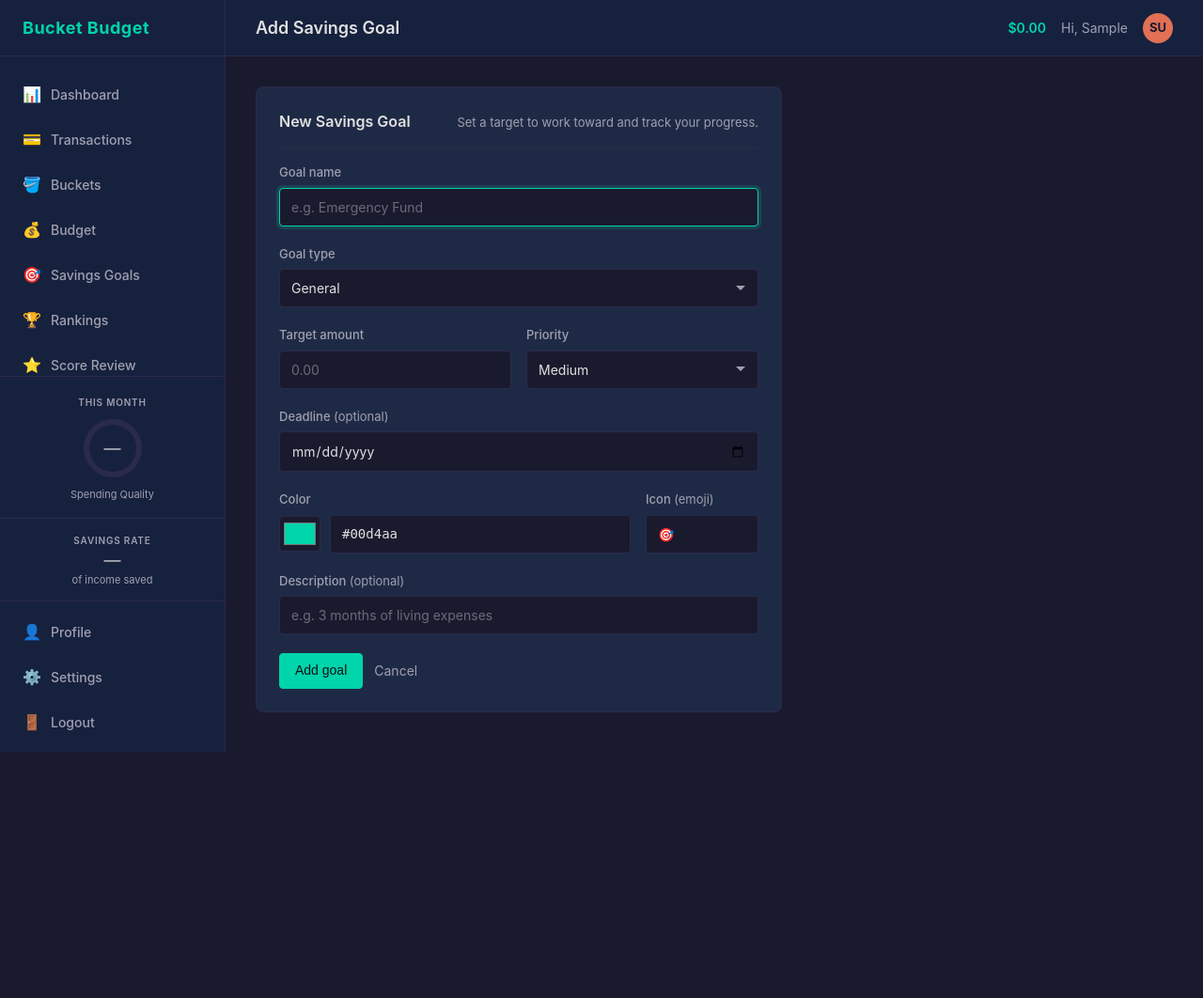
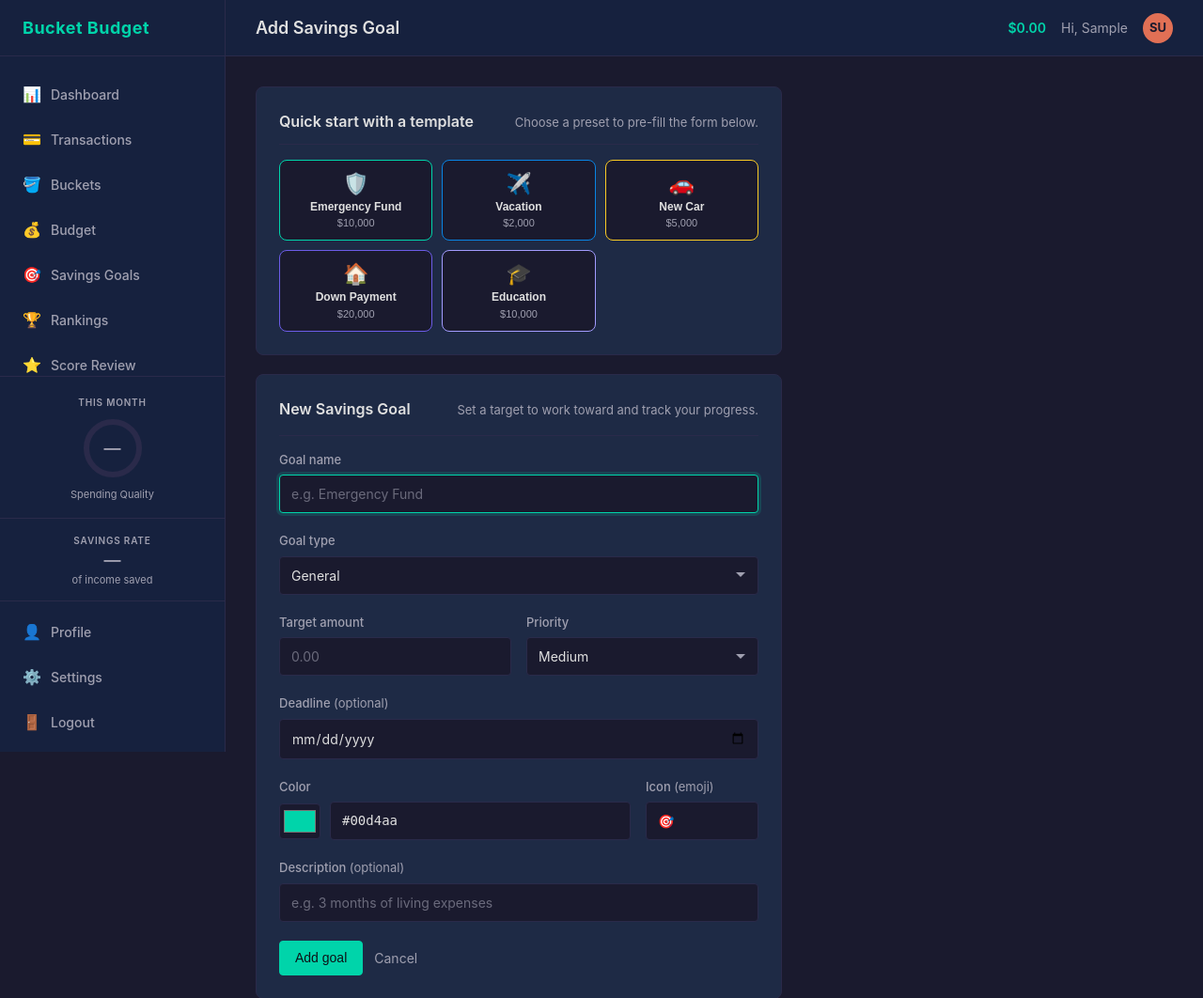
Before and after one commit to dsneed123/bucket-budget, a Django app: page /savings/add/ in a window 1280 px wide. Shown: the top 1062 px of the page at 94% size. Before the commit the page ends 800 px from the top, so only its background shows below. Run offline with Django 4.2, Linux system fonts and the light colour scheme; the visitor is signed in with stand-in values (Sample User, id 1); data that the repository does not hold is empty.

Commit message:
Add goal templates (#109)
Co-authored-by: dsneed123 <davissneed@Daviss-Mac-mini.local>

```diff
--- a/savings/templates/savings/savings_goal_add.html
+++ b/savings/templates/savings/savings_goal_add.html
@@ -4,6 +4,76 @@
 
 {% block content %}
 <div style="max-width: 560px;">
+
+    <div class="card" style="margin-bottom: 20px;">
+        <div class="card-header" style="padding-bottom: 12px;">
+            <h2 class="card-title">Quick start with a template</h2>
+            <p class="card-subtitle">Choose a preset to pre-fill the form below.</p>
+        </div>
+        <div style="display: grid; grid-template-columns: repeat(3, 1fr); gap: 10px;">
+            <button type="button" class="goal-template-btn"
+                data-name="Emergency Fund"
+                data-target="10000"
+                data-icon="🛡️"
+                data-color="#00d4aa"
+                data-goal-type="emergency_fund"
+                data-description="3–6 months of living expenses"
+                style="border: 1px solid #00d4aa;">
+                <span style="font-size: 22px;">🛡️</span>
+                <span class="tpl-label">Emergency Fund</span>
+                <span class="tpl-amount">$10,000</span>
+            </button>
+            <button type="button" class="goal-template-btn"
+                data-name="Vacation"
+                data-target="2000"
+                data-icon="✈️"
+                data-color="#0984e3"
+                data-goal-type="vacation"
+                data-description=""
+                style="border: 1px solid #0984e3;">
+                <span style="font-size: 22px;">✈️</span>
+                <span class="tpl-label">Vacation</span>
+                <span class="tpl-amount">$2,000</span>
+            </button>
+            <button type="button" class="goal-template-btn"
+                data-name="New Car"
+                data-target="5000"
+                data-icon="🚗"
+                data-color="#f9ca24"
+                data-goal-type="purchase"
+                data-description=""
+                style="border: 1px solid #f9ca24;">
+                <span style="font-size: 22px;">🚗</span>
+                <span class="tpl-label">New Car</span>
+                <span class="tpl-amount">$5,000</span>
+            </button>
+            <button type="button" class="goal-template-btn"
+                data-name="Down Payment"
+                data-target="20000"
+                data-icon="🏠"
+                data-color="#6c5ce7"
+                data-goal-type="purchase"
+                data-description=""
+                style="border: 1px solid #6c5ce7;">
+                <span style="font-size: 22px;">🏠</span>
+                <span class="tpl-label">Down Payment</span>
+                <span class="tpl-amount">$20,000</span>
+            </button>
+            <button type="button" class="goal-template-btn"
+                data-name="Education Fund"
+                data-target="10000"
+                data-icon="🎓"
+                data-color="#a29bfe"
+                data-goal-type="education"
+                data-description=""
+                style="border: 1px solid #a29bfe;">
+                <span style="font-size: 22px;">🎓</span>
+                <span class="tpl-label">Education</span>
+                <span class="tpl-amount">$10,000</span>
+            </button>
+        </div>
+    </div>
+
     <div class="card">
         <div class="card-header">
             <h2 class="card-title">New Savings Goal</h2>
@@ -138,6 +208,38 @@
     </div>
 </div>
 
+<style>
+.goal-template-btn {
+    display: flex;
+    flex-direction: column;
+    align-items: center;
+    gap: 4px;
+    padding: 12px 8px;
+    background: var(--bg-primary);
+    border-radius: 8px;
+    cursor: pointer;
+    transition: background 0.15s, transform 0.1s;
+    text-align: center;
+}
+.goal-template-btn:hover {
+    background: var(--bg-secondary);
+    transform: translateY(-1px);
+}
+.goal-template-btn.selected {
+    background: var(--bg-secondary);
+}
+.tpl-label {
+    font-size: 12px;
+    font-weight: 600;
+    color: var(--text-primary);
+    line-height: 1.2;
+}
+.tpl-amount {
+    font-size: 11px;
+    color: var(--text-secondary);
+}
+</style>
+
 <script>
     const colorPicker = document.getElementById('color');
     const colorHex = document.getElementById('color_hex');
@@ -152,5 +254,28 @@
             colorPicker.value = val;
         }
     });
+
+    document.querySelectorAll('.goal-template-btn').forEach(btn => {
+        btn.addEventListener('click', () => {
+            document.querySelectorAll('.goal-template-btn').forEach(b => b.classList.remove('selected'));
+            btn.classList.add('selected');
+
+            document.getElementById('name').value = btn.dataset.name;
+            document.getElementById('target_amount').value = btn.dataset.target;
+            document.getElementById('icon').value = btn.dataset.icon;
+            document.getElementById('description').value = btn.dataset.description;
+
+            const color = btn.dataset.color;
+            colorPicker.value = color;
+            colorHex.value = color;
+
+            const goalTypeSelect = document.getElementById('goal_type');
+            for (const opt of goalTypeSelect.options) {
+                opt.selected = opt.value === btn.dataset.goalType;
+            }
+
+            document.getElementById('name').focus();
+        });
+    });
 </script>
 {% endblock %}
```
